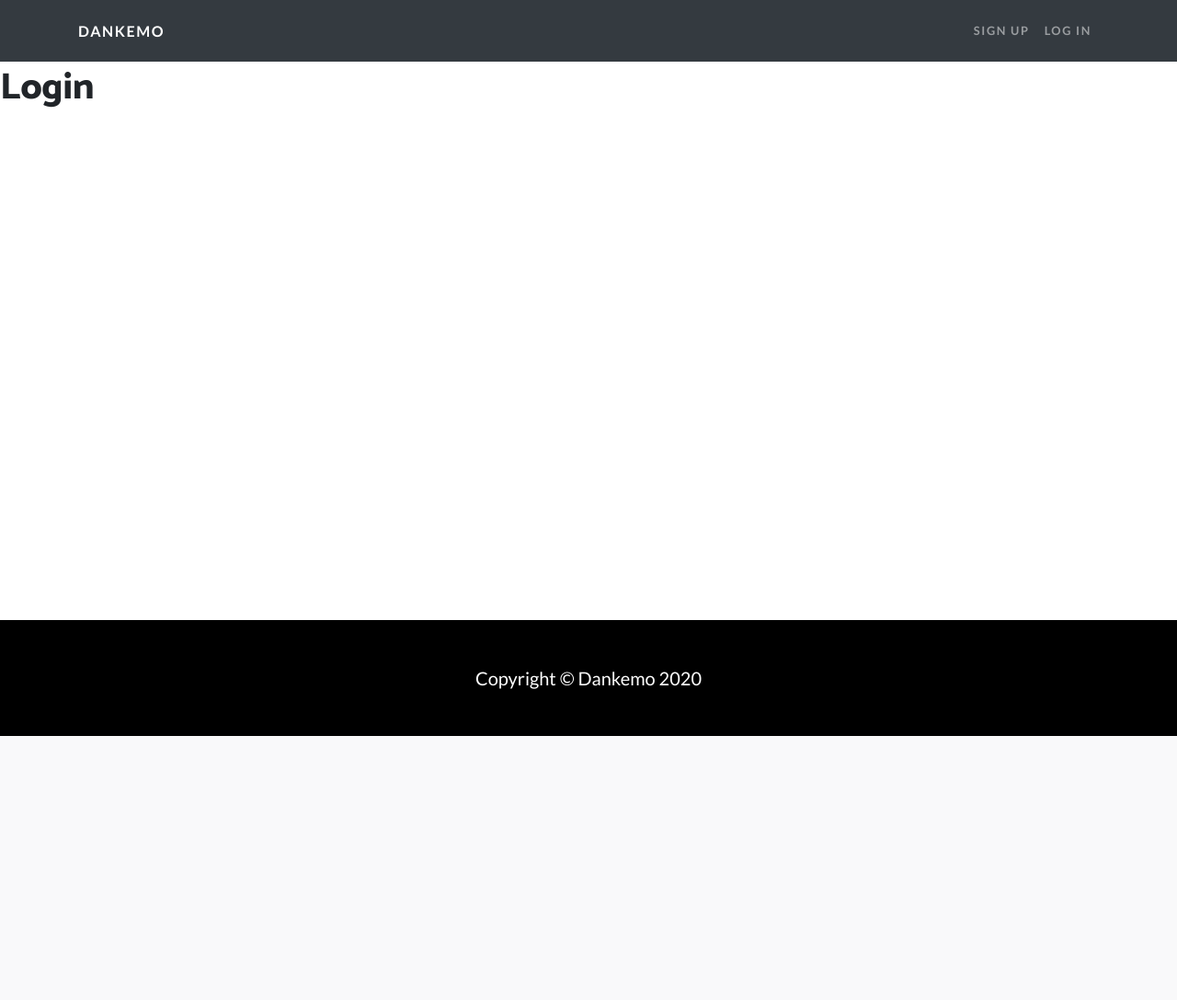
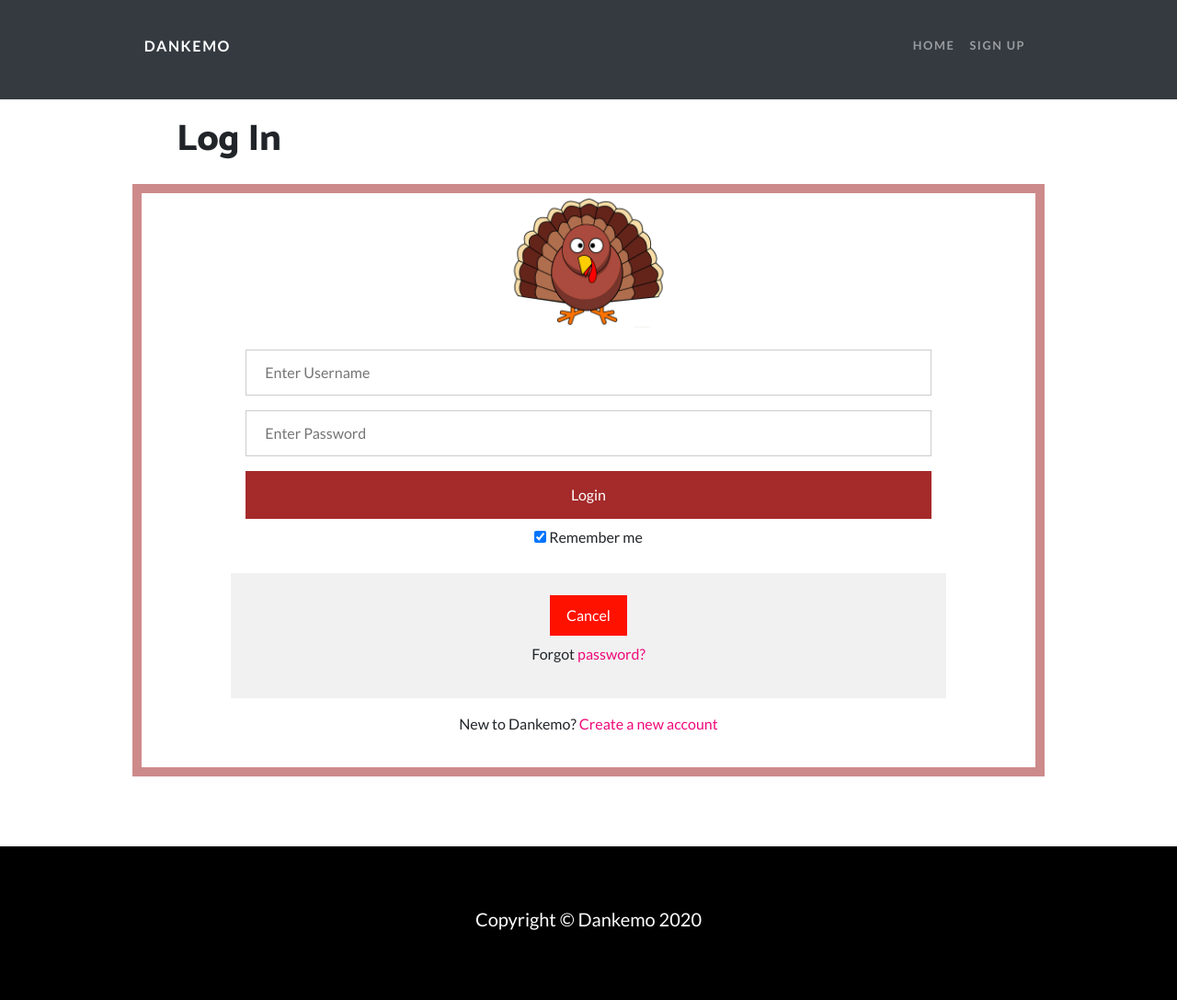
Before and after one commit to neerizz/Dankemo, a Flask app: page /login in a window 1280 px wide. Shown: the whole page at 92% size. Before the commit the page ends 800 px from the top, so only its background shows below. Run offline with Flask 2, Linux system fonts and the light colour scheme; some libraries are stand-ins or nearby versions.

Commit message:
did some stuff with login and that register page

```diff
--- /dev/null
+++ b/static/css/anotherstyle.css
@@ -0,0 +1,73 @@
+form {
+    border: 10px solid rgba(165, 42, 42, 0.548);
+  }
+
+  input[type=text], input[type=password] {
+    width: 100%;
+    padding: 12px 20px;
+    margin: 8px 0;
+    display: inline-block;
+    border: 1px solid #ccc;
+    box-sizing: border-box;
+  }
+
+
+  button {
+    background-color: #4CAF50;
+    color: white;
+    padding: 14px 20px;
+    margin: 8px 0;
+    border: none;
+    cursor: pointer;
+    width: 100%;
+  }
+
+
+  button:hover {
+    opacity: 0.8;
+  }
+
+
+  .cancelbtn {
+    width: auto;
+    padding: 10px 18px;
+    background-color: #ff1100;
+  }
+
+
+  .imgcontainer {
+    align-items: center;
+    margin: 0px 0px 0px 0px ;
+  }
+
+
+  img.icon {
+    width: 20%;
+    border-radius: 20%;
+  }
+
+
+  .container {
+    padding: 16px;
+    align-items: center;
+    width: 80%;
+    padding-bottom: 2%;
+  }
+
+
+  span.psw {
+    float: right;
+    padding-top: 16px;
+    padding-bottom: 1%;
+  }
+
+  @media screen and (max-width: 300px) {
+    span.pwd {
+      display: block;
+      float: none;
+    }
+    .cancelbtn {
+      width: 100%;
+      background-color: crimson;
+    }
+  }
--- a/templates/login.html
+++ b/templates/login.html
@@ -1,10 +1,11 @@
 <!DOCTYPE html>
 <html>
-
     <head>
         <meta charset="utf-8">
         <meta name="viewport" content="width=device-width, initial-scale=1.0, shrink-to-fit=no">
-    <title>Home - Dankemo</title>
+        <title>
+          Login - Dankemo
+      </title>
         <meta name="description" content="Reflect on your blessings. Live your best life!">
         <link rel="stylesheet" href="/static/bootstrap/css/bootstrap.min.css">
         <link rel="stylesheet" href="https://fonts.googleapis.com/css?family=Catamaran:100,200,300,400,500,600,700,800,900">
@@ -12,35 +13,64 @@
         <link rel="stylesheet" href="https://use.fontawesome.com/releases/v5.12.0/css/all.css">
         <link rel="stylesheet" href="/static/css/styles.min.css">
         <link rel="stylesheet" href="https://cdnjs.cloudflare.com/ajax/libs/aos/2.2.0/aos.css">
+        <link rel="stylesheet" href="/static/css/anotherstyle.css">
     </head>
-
     <body>
       <nav class="navbar navbar-dark navbar-expand-lg fixed-top bg-dark navbar-custom">
         <div class="container"><a class="navbar-brand" href="/">Dankemo</a><button data-toggle="collapse" class="navbar-toggler" data-target="#navbarResponsive"><span class="navbar-toggler-icon"></span></button>
             <div class="collapse navbar-collapse" id="navbarResponsive">
                 <ul class="nav navbar-nav ml-auto">
+                    <li class="nav-item"><a class="nav-link" href="/">Home</a></li>
                     <li class="nav-item"><a class="nav-link" href="/register">Sign Up</a></li>
-                    <li class="nav-item"><a class="nav-link" href="/login">Log In</a></li>
                 </ul>
             </div>
         </div>
     </nav>
-    <br/><br/><br/>
 
         <main>
-        <h1>Login</h1>
+          <h1 style="padding-top: 10%; padding-left: 15%;">Log In</h1>
+          <div class="container">
+            <center>
+              <form action="" method="post">
+                  <div class="imgcontainer">
+                    <img src="static/img/DankTurkey.jpg" alt="turkey" class="icon">
+                  </div>
+
                   <div class="container">
 
+                    <input type="text" placeholder="Enter Username" name="uname" required>
 
+
+                    <input type="password" placeholder="Enter Password" name="pwd" required>
+
+                    <button type="submit" style="background-color: brown;">Login</button>
+                    <label>
+                      <input type="checkbox" checked="checked" name="remember"> Remember me
+                    </label>
                   </div>
+
+                  <div class="container" style="background-color:#f1f1f1">
+                    <button type="button" class="cancelbtn">Cancel</button>
+                    <p>
+                      <span class="pwd">Forgot <a href="">password?</a></span>
+                    </p>
+                  </div>
+
+                  <div class="container">
+                    <p>
+                      New to Dankemo? <a href="/register"> Create a new account </a>
+                    </p>
+                  </div>
+                </form>
+          </center>
+          </div>
+
         </main>
 
-    <footer class="py-5 bg-black" style="position: fixed; left: 0; bottom: 0; width: 100%;">
+        <footer class="py-5 bg-black" style="position: relative;; left: 0; bottom: 0; width: 100%;">
           <div class="container">
               <p class="text-center text-white m-0 small" style="font-size: 20px;">Copyright&nbsp;© Dankemo 2020</p>
           </div>
         </footer>
-
     </body>
-
 </html>
```
Also changed, not shown: templates/register.html (+30 -5 lines), static/img/DankTurkey.jpg (added), static/img/turkey.png (added). Lines whose indentation alone changed are shown as unchanged.
